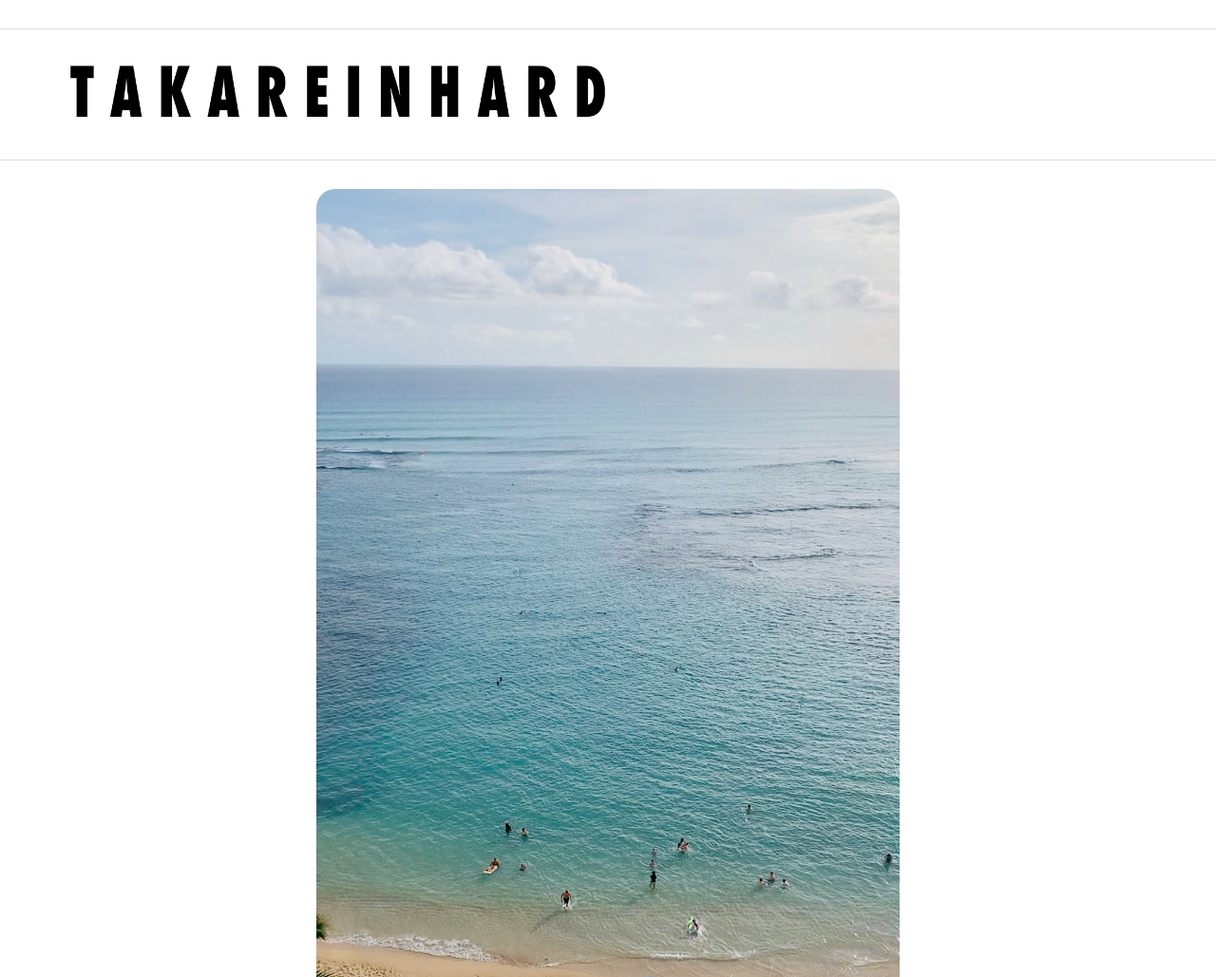
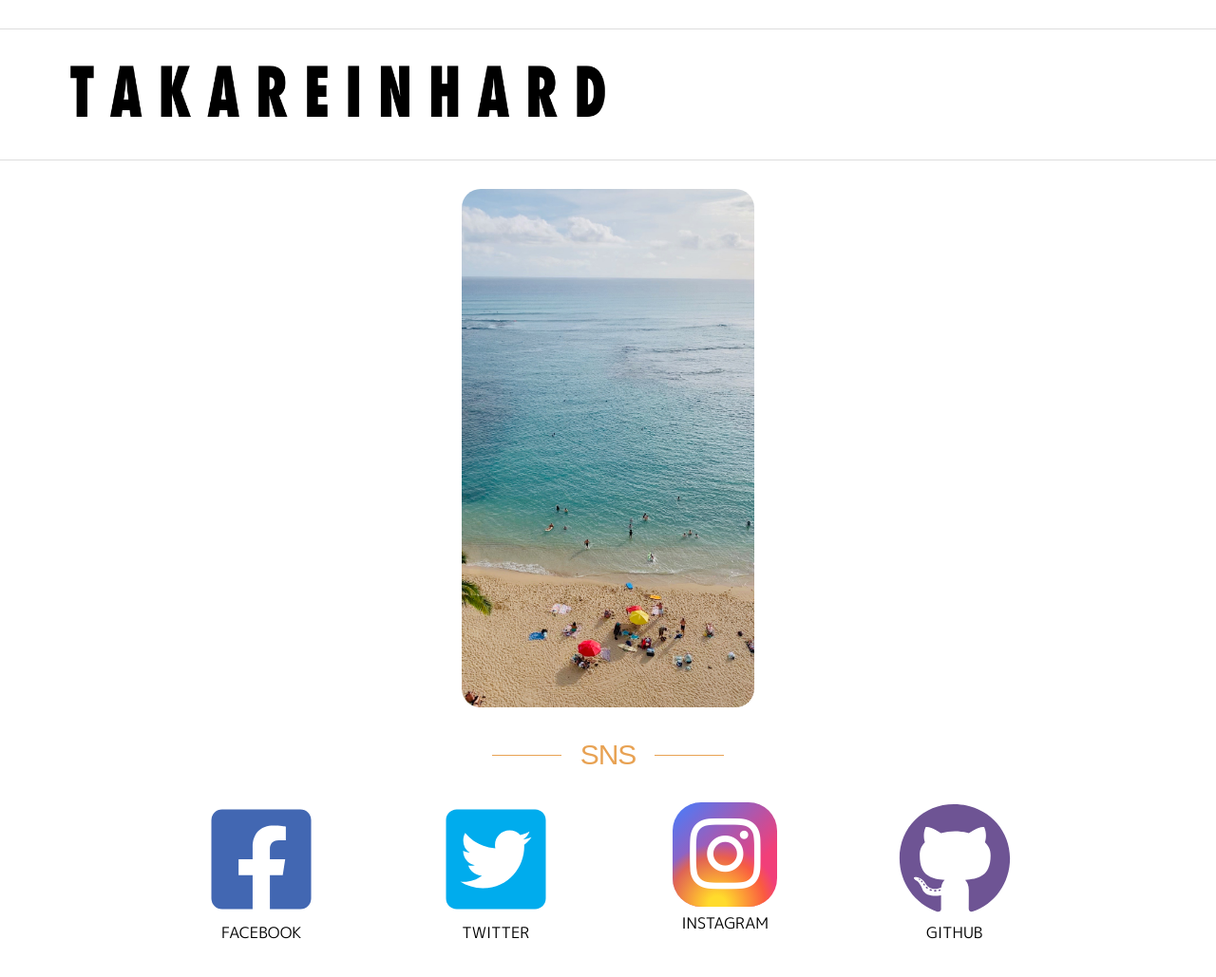
Before and after one commit to takareinhard/-portfolio-pages, a plain HTML site: page index.html in a window 1280 px wide. Shown: the top 1029 px of the page at 95% size. Drawn offline with Linux system fonts and the light colour scheme.

Commit message:
Update special.css

```diff
--- a/css/special.css
+++ b/css/special.css
@@ -112,7 +112,6 @@ main .container {
     text-align: center;
 }
 .archive {
-    margin: 40px 0 0;
     padding: 0 30px;
 }
 .archive-box {
@@ -288,7 +287,7 @@ figure {
 
   @media(min-width: 768px) {
     .begin {
-        width: 60%;
-        height: 60%;
+        width: 30%;
+        height: 30%;
     }
 }
```
